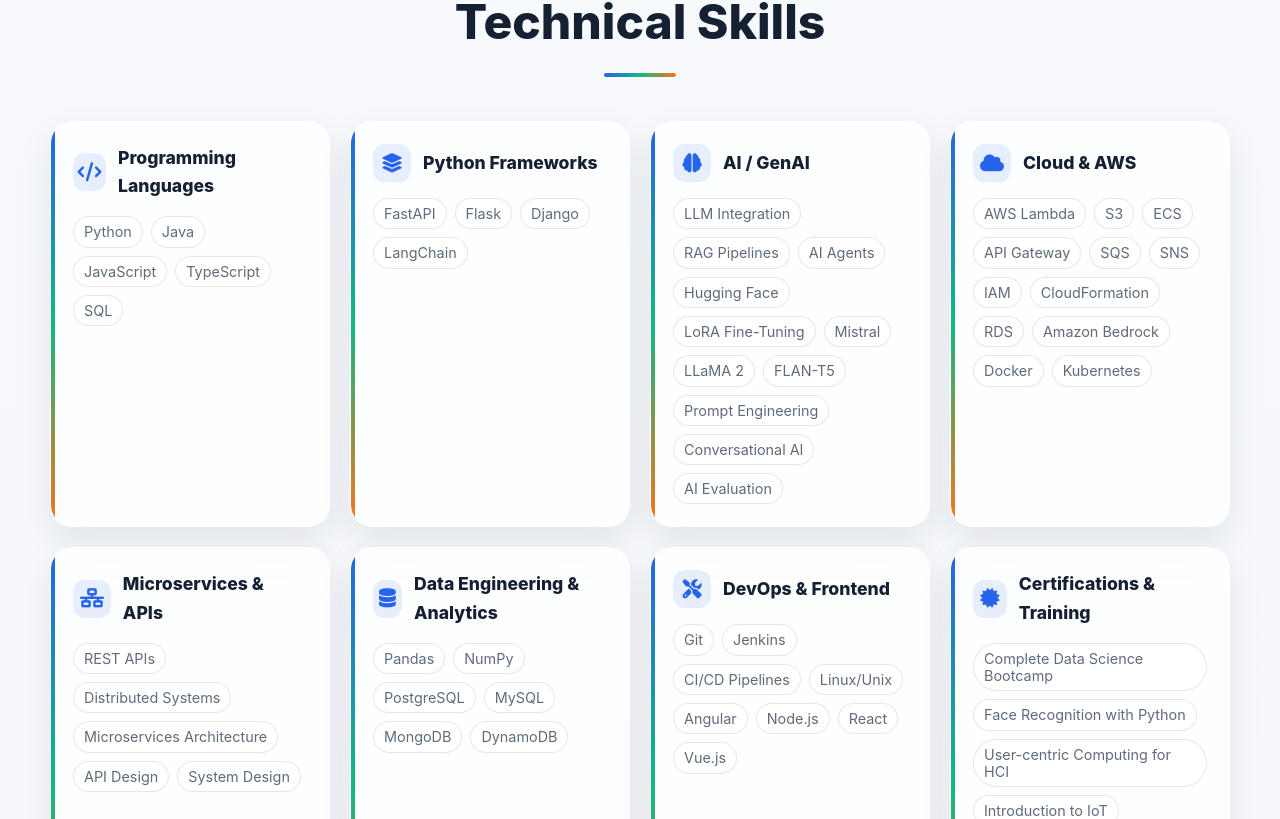
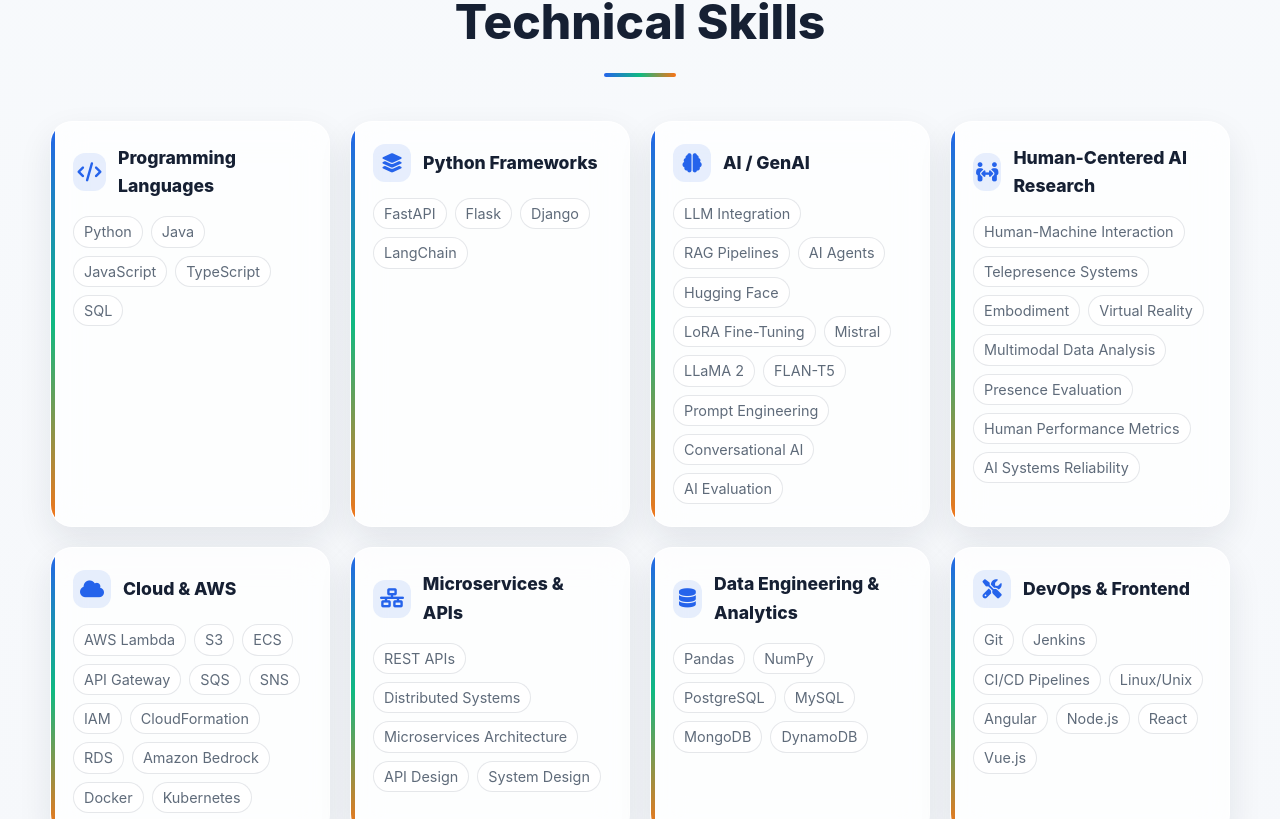
Before and after one commit to tejamah/portfolio-project, a Vue app: page /skills in a window 1280 px wide. Shown: the part 3121-3940 px from the top of the page. Built offline with nearby package versions, Linux system fonts and the light colour scheme; what vue3-lottie would draw is missing.

Commit message:
Add human-centered AI research skills

```diff
--- a/src/components/Skills.vue
+++ b/src/components/Skills.vue
@@ -57,6 +57,20 @@
             "Prompt Engineering",
             "Conversational AI",
             "AI Evaluation",
+          ],
+        },
+        {
+          category: "Human-Centered AI Research",
+          icon: "fas fa-people-arrows",
+          list: [
+            "Human-Machine Interaction",
+            "Telepresence Systems",
+            "Embodiment",
+            "Virtual Reality",
+            "Multimodal Data Analysis",
+            "Presence Evaluation",
+            "Human Performance Metrics",
+            "AI Systems Reliability",
           ],
         },
         {
```
